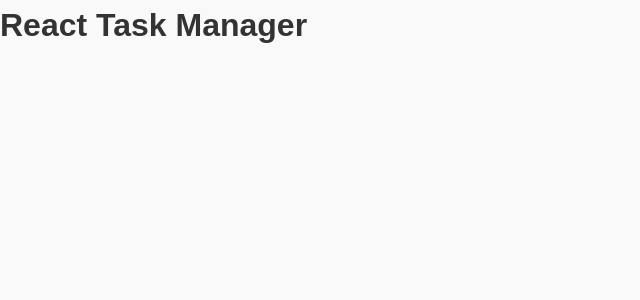
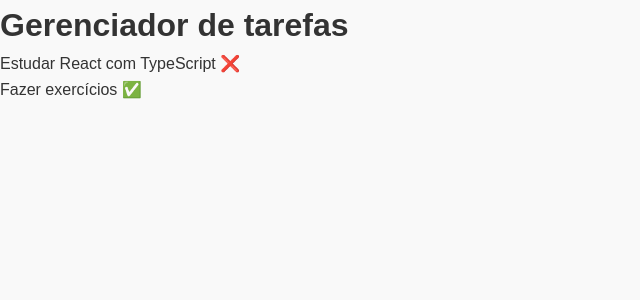
Before and after one commit to fjuncal/react-task-manager, a React (Vite) app: page / in a window 1280 px wide. Shown: the top 300 px of the page, without its empty margins (0-640 px from the left). Built offline with nearby package versions, Linux system fonts and the light colour scheme.

Commit message:
Criando modelo de Tarefa, criando componente de Lista de Tarefas e importando dentro do meu arquivo principal

```diff
--- a/src/App.tsx
+++ b/src/App.tsx
@@ -1,11 +1,19 @@
+import { useState } from "react";
 import GlobalStyles from "./styles/GlobalStyles";
+import { Task } from "./types/Task";
+import TaskList from "./components/TaskList";
 
 function App() {
+  const [tasks, setTasks] = useState<Task[]>([
+    { id: 1, text: "Estudar React com TypeScript	", completed: false },
+    { id: 2, text: "Fazer exercícios", completed: true },
+  ]);
   return (
     <>
       <GlobalStyles />
       <div>
-        <h1>React Task Manager</h1>
+        <h1>Gerenciador de tarefas</h1>
+        <TaskList task={tasks} />
       </div>
     </>
   );
--- /dev/null
+++ b/src/components/TaskList.tsx
@@ -0,0 +1,19 @@
+import { Task } from "../types/Task";
+
+interface TaskListProps {
+  task: Task[];
+}
+
+export default function TaskList({ task }: TaskListProps) {
+  return (
+    <>
+      <ul>
+        {task.map((task) => (
+          <li key={task.id}>
+            {task.text} {task.completed ? "✅" : "❌"}
+          </li>
+        ))}
+      </ul>
+    </>
+  );
+}
--- /dev/null
+++ b/src/types/Task.ts
@@ -0,0 +1,5 @@
+export interface Task {
+  id: number;
+  text: string;
+  completed: boolean;
+}
```
